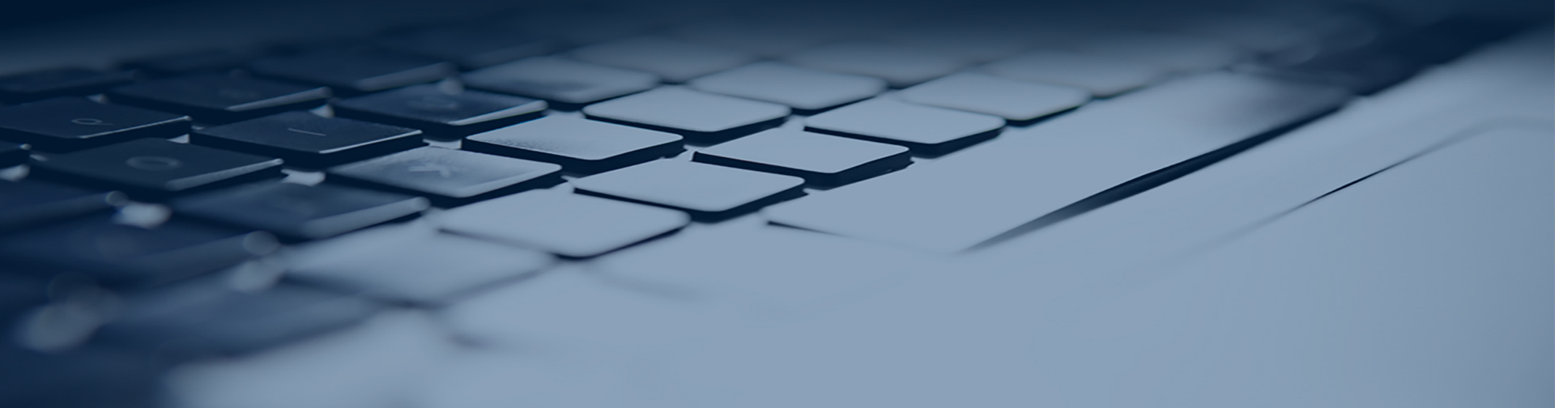
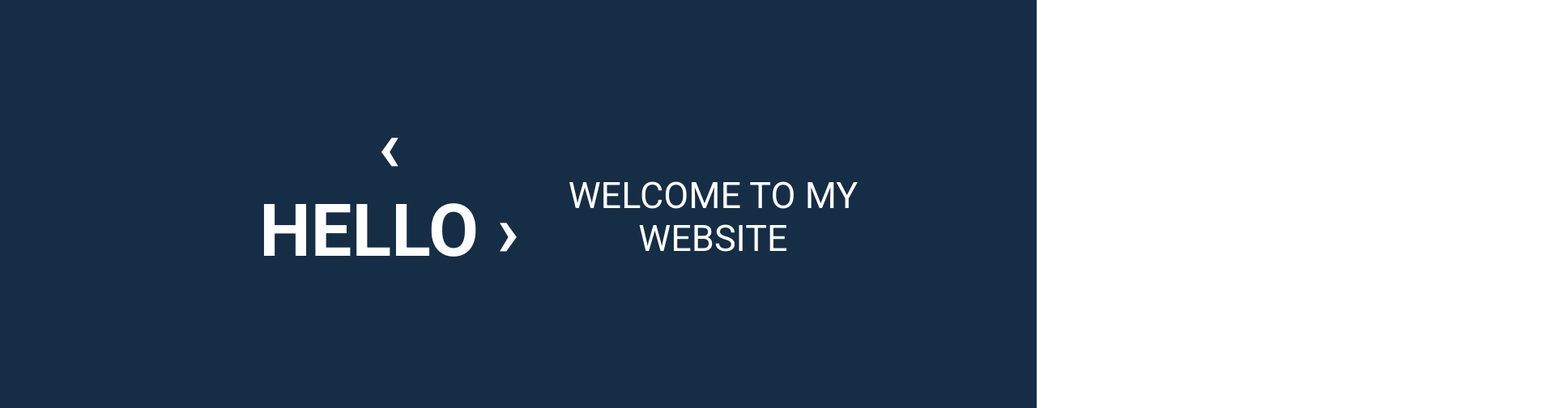
Before and after one commit to Willo80/Assignment-Portfolio, a plain HTML site: page index.html in a window 1280 px wide. Shown: the part 112-616 px from the top of the page at 81% size, 1920 px wide, since content can reach past the window. Drawn offline with Linux system fonts and the light colour scheme.

Commit message:
hero text aligned

```diff
--- a/index.html
+++ b/index.html
@@ -25,13 +25,18 @@
 
         </header>
         <!-- Hero bg inmage and welcome -->
-    <div class="hero-image">
-        <img src="image-assets/keyboard.jpg" alt="computer keyboard">
-       <p> <h1>&lsaquo; HELLO &rsaquo;</h1>
-        <span> <font-weight:light> WELCOME TO MY WEBSITE</h4></span>
-       </p>
-        <a href="about.html" class="btn1">VISIT</a>
+    <div class="hero-section">
+         <!-- <img src="image-assets/keyboard.jpg" alt="computer keyboard">  -->
+     <div class="content">
+        <h1>&lsaquo; HELLO &rsaquo;</h1>
+        <div class="welcometext":
+        <h4>WELCOME TO MY WEBSITE</h4>
     </div>
+
+        <!-- <a href="about.html" class="btn1">VISIT</a> -->
+    </div>
+
+
 
 
         <!-- Social Media Icons -->
--- a/portfoliostyle.css
+++ b/portfoliostyle.css
@@ -10,6 +10,10 @@
 body {
     display: flex;
     flex-direction: column;
+}
+
+P {
+    font-family: roboto, sans-serif;
 }
 
 header {
@@ -39,17 +43,28 @@ header {
     }
 
 
-    .hero-image {
+    .content {
         background: #162d46;
-        background-repeat:no-repeat ;
         display:flex;
         height: 600px;
-        font-family: roboto; sabs serif;
-        font: weight 700px;;
+        padding: 10rem;
+        padding-left: 20rem;;
+        font-family: roboto, sans-serif;
+        font-weight: 700px;
         font-size: 45px;
         text-align: center;
         color: white;
     }
+
+    .welcometext {
+    font-family: roboto, sans-serif;
+    font-weight: light;
+    display:flex;
+    align-items: center;
+    padding:
+}
+
+
 
     .btn1 {
         background:#fff;
@@ -58,9 +73,7 @@ header {
 
 
     /* above this all good below not right yet */
-    p {
-        font-family: 'Roboto', sans-serif;
-        }
+
 
 
     position: center;
```
